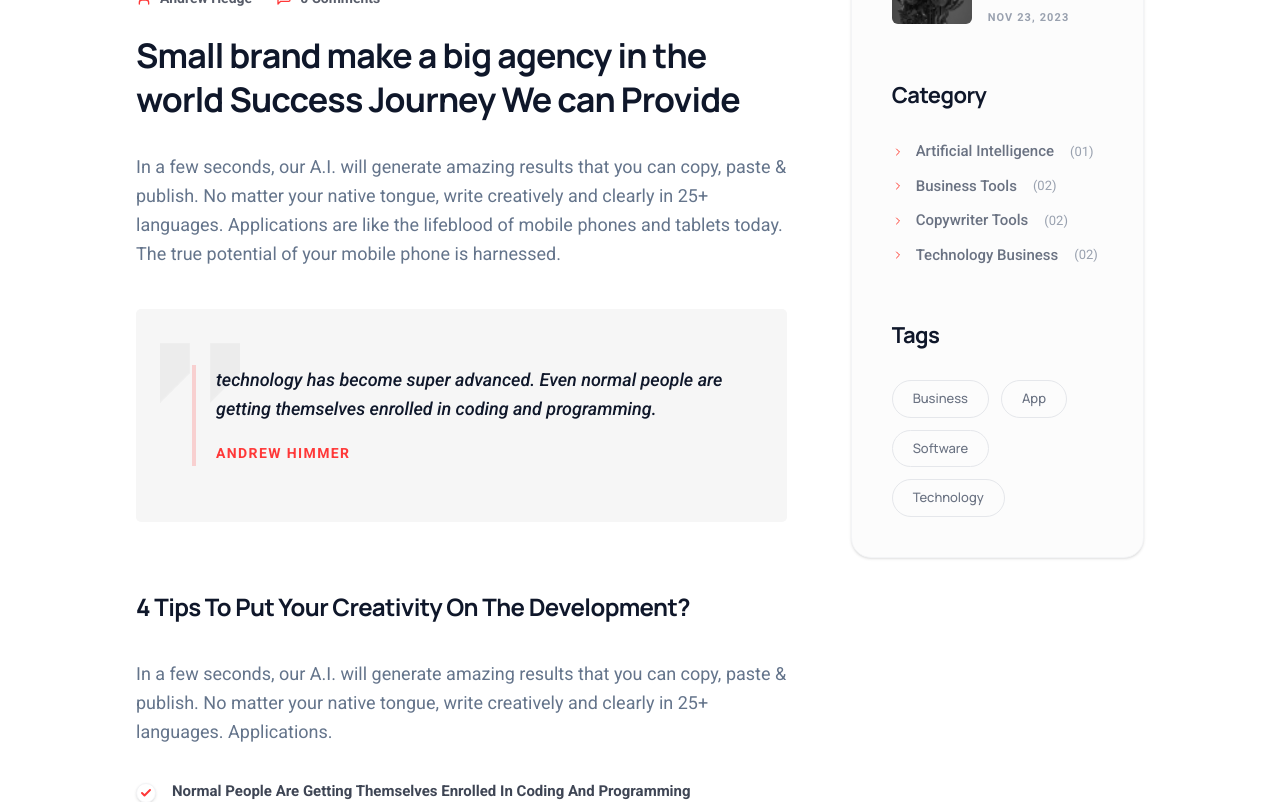
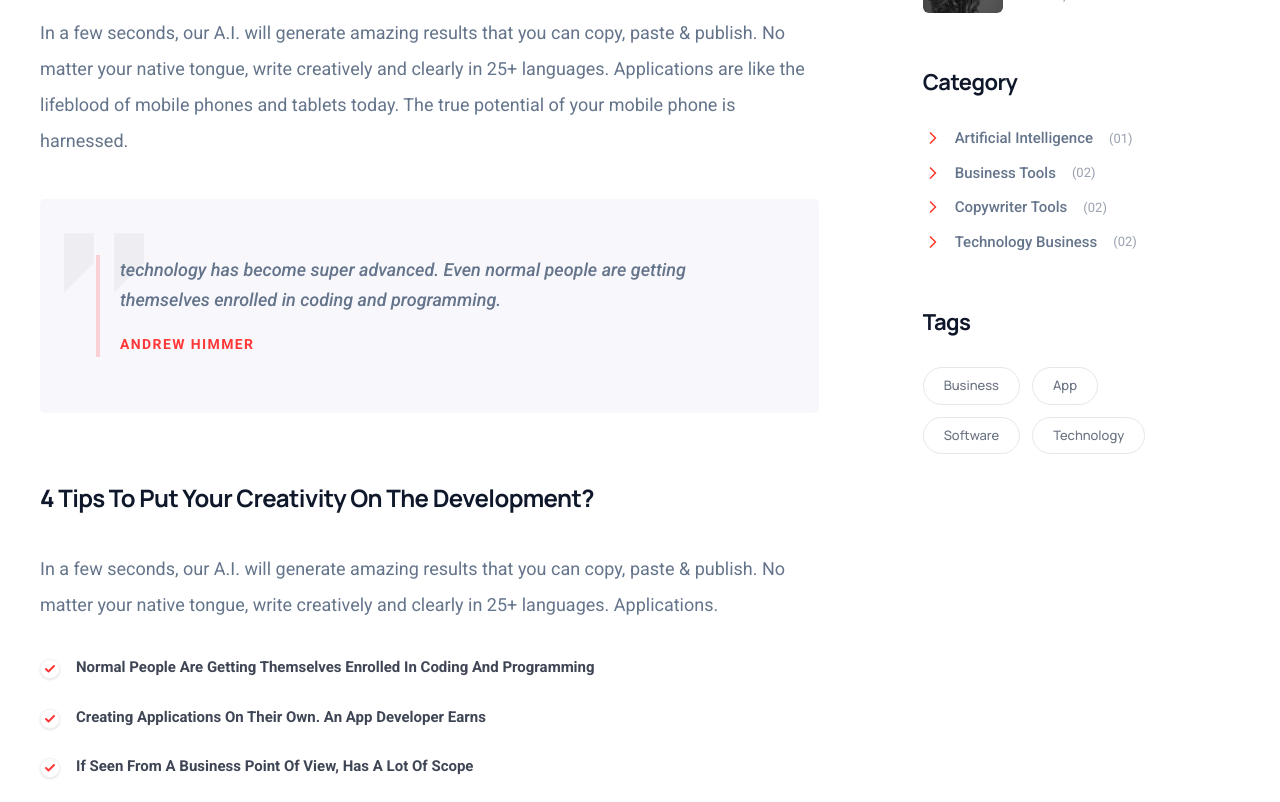
Before and after one commit to mahmudulkarim420/biliard-frontend, a React (Vite) app: page /blog/1 in a window 1280 px wide. Shown: the part 1300-2102 px from the top of the page. Built offline with nearby package versions, Linux system fonts and the light colour scheme.

Commit message:
modified:   src/pages/BlogPage/BlogDetailsPage.tsx         modified:   src/pages/BlogPage/BlogPage.tsx         modified:   src/pages/BlogPage/BlogSidebar.tsx

```diff
--- a/src/pages/BlogPage/BlogDetailsPage.tsx
+++ b/src/pages/BlogPage/BlogDetailsPage.tsx
@@ -42,7 +42,7 @@ const BlogDetailsPage = () => {
     <SubPageLayout title="Latest Blog" breadcrumb={`Home / Blog / Latest Blog`}>
       <div className="blog-details-page bg-white">
         <section className="section-padding">
-          <div className="container-custom">
+          <div className="max-w-300 mx-auto">
 
             <div className="grid grid-cols-1 lg:grid-cols-12 gap-12 lg:gap-16 items-start">
 
@@ -54,7 +54,7 @@ const BlogDetailsPage = () => {
                   <img
                     src={post.image}
                     alt={post.title}
-                    className="w-full h-auto object-cover grayscale brightness-90 transition-all duration-700 hover:grayscale-0 hover:brightness-100"
+                    className="w-full h-[350px] object-cover grayscale brightness-90 transition-all duration-700 hover:grayscale-0 hover:brightness-100"
                   />
                   <div className="absolute top-5 left-5 bg-[#ff3838] text-white px-4 py-2 flex items-center gap-2 rounded-sm shadow-xl z-20">
                     <span className="text-2xl font-black">{post.date}</span>
@@ -76,22 +76,22 @@ const BlogDetailsPage = () => {
                   </div>
                 </div>
 
-                <h2 className="text-[28px] md:text-[34px] font-bold text-title leading-[1.3] mb-8 tracking-tight">
+                <h2 className="text-[28px] md:text-[34px] font-semibold text-title leading-[1.3] mb-8 tracking-tight">
                   {post.title}
                 </h2>
 
                 <div className="text-desc text-[16px] leading-[1.7] flex flex-col gap-6 mb-10">
-                  <p>
+                  <p className="leading-[2]">
                     In a few seconds, our A.I. will generate amazing results that you can copy, paste & publish. No matter your native tongue, write creatively and clearly in 25+ languages. Applications are like the lifeblood of mobile phones and tablets today. The true potential of your mobile phone is harnessed.
                   </p>
 
                   {/* Styled Blockquote Section */}
-                  <div className="relative bg-[#f6f6f6] p-8 md:p-14 rounded-[5px] my-4 overflow-hidden group">
+                  <div className="relative bg-[#F8F7FC] p-8 md:p-14 rounded-[5px] my-4 overflow-hidden group">
                     <div className="absolute left-6 top-6 opacity-80">
                       <img src={icon1} alt="Quote Icon" className="w-16 md:w-20 h-auto" />
                     </div>
                     <div className="relative z-10 pl-5 border-l-4 border-[#ff3838]/20">
-                      <p className="text-title font-medium text-[15px] md:text-[18px] leading-relaxed mb-4 italic">
+                      <p className="text-desc font-medium text-[15px] md:text-[18px] leading-relaxed mb-4 italic">
                         technology has become super advanced. Even normal people are getting themselves enrolled in coding and programming.
                       </p>
                       <span className="text-[#ff3838] font-bold text-[14px] uppercase tracking-widest">Andrew Himmer</span>
@@ -99,9 +99,9 @@ const BlogDetailsPage = () => {
                   </div>
 
                   <h3 className="text-2xl font-bold text-title mt-6 mb-2 tracking-tight">4 Tips To Put Your Creativity On The Development?</h3>
-                  <p>In a few seconds, our A.I. will generate amazing results that you can copy, paste & publish. No matter your native tongue, write creatively and clearly in 25+ languages. Applications.</p>
+                  <p className="leading-[2]">In a few seconds, our A.I. will generate amazing results that you can copy, paste & publish. No matter your native tongue, write creatively and clearly in 25+ languages. Applications.</p>
 
-                  <ul className="flex flex-col gap-4 mt-2">
+                  <ul className="flex flex-col gap-6 mt-2">
                     {[
                       "Normal People Are Getting Themselves Enrolled In Coding And Programming",
                       "Creating Applications On Their Own. An App Developer Earns",
--- a/src/pages/BlogPage/BlogPage.tsx
+++ b/src/pages/BlogPage/BlogPage.tsx
@@ -48,7 +48,7 @@ const BlogPage = () => {
       <div className="blog-page-standardized bg-white">
 
         <section className="section-padding">
-          <div className="container-custom">
+          <div className="max-w-300 mx-auto">
 
             <div className="grid grid-cols-1 lg:grid-cols-12 gap-12 lg:gap-16 items-start">
 
--- a/src/pages/BlogPage/BlogSidebar.tsx
+++ b/src/pages/BlogPage/BlogSidebar.tsx
@@ -8,7 +8,7 @@ interface BlogSidebarProps {
 
 const BlogSidebar = ({ searchQuery, onSearchChange }: BlogSidebarProps) => {
   return (
-    <div className="bg-[#fcfcfc] border border-gray-100 rounded-[20px] p-8 lg:p-10 shadow-sm sticky top-32">
+    <div className="  p-8 lg:p-10  sticky top-32">
 
       {/* Search Bar */}
       <div className="relative mb-12">
@@ -17,7 +17,7 @@ const BlogSidebar = ({ searchQuery, onSearchChange }: BlogSidebarProps) => {
           placeholder="Search posts..."
           value={searchQuery || ""}
           onChange={onSearchChange}
-          className="w-full bg-[#f4f4f5] border-none outline-none py-4 pl-6 pr-12 rounded-md text-[14px] text-title font-medium focus:ring-1 focus:ring-brand/30 transition-all placeholder:text-gray-400"
+          className="w-full bg-[#F2F4F8] border-none outline-none py-4 pl-6 pr-12 rounded-md text-[14px] text-title font-medium focus:ring-1 focus:ring-brand/30 transition-all placeholder:text-gray-400"
         />
         <Search className="absolute right-5 top-1/2 -translate-y-1/2 w-4 h-4 text-title" />
       </div>
@@ -53,8 +53,8 @@ const BlogSidebar = ({ searchQuery, onSearchChange }: BlogSidebarProps) => {
           {categories.map((cat, idx) => (
             <li key={idx} className="group cursor-pointer">
               <div className="flex items-center gap-3">
-                <ChevronRight className={`w-3 h-3 transition-colors ${cat.active ? 'text-brand' : 'text-brand group-hover:text-brand'}`} />
-                <span className={`text-[15px] font-medium transition-colors ${cat.active ? 'text-title' : 'text-gray-500 group-hover:text-title'}`}>
+                <ChevronRight className={`w-5 h-5 transition-colors text-brand`}   />
+                <span className={`text-[15px] font-medium transition-colors text-desc hover:text-brand`}>
                   {cat.name}
                 </span>
                 <span className="text-[13px] text-gray-400 ml-1">({cat.count})</span>
```
